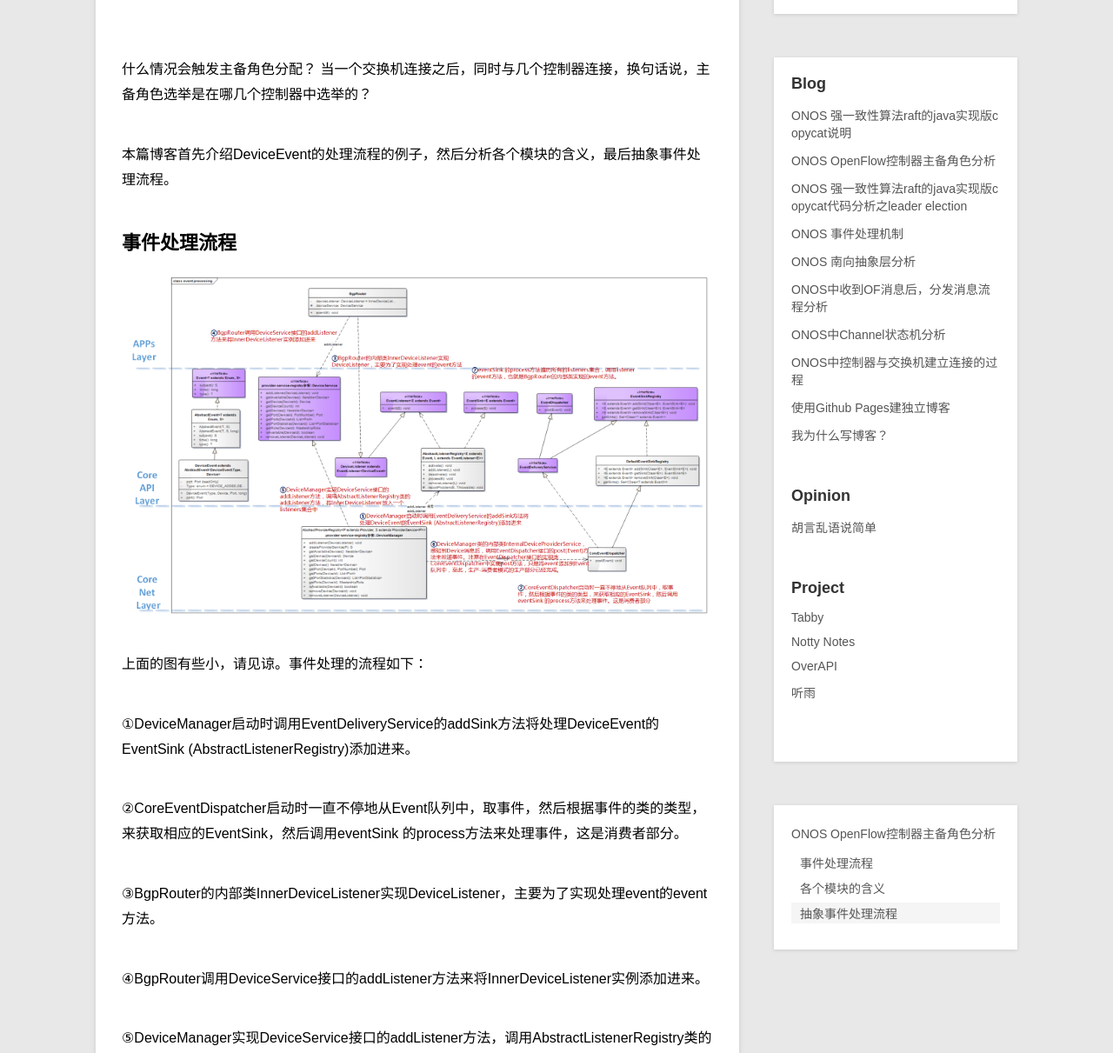
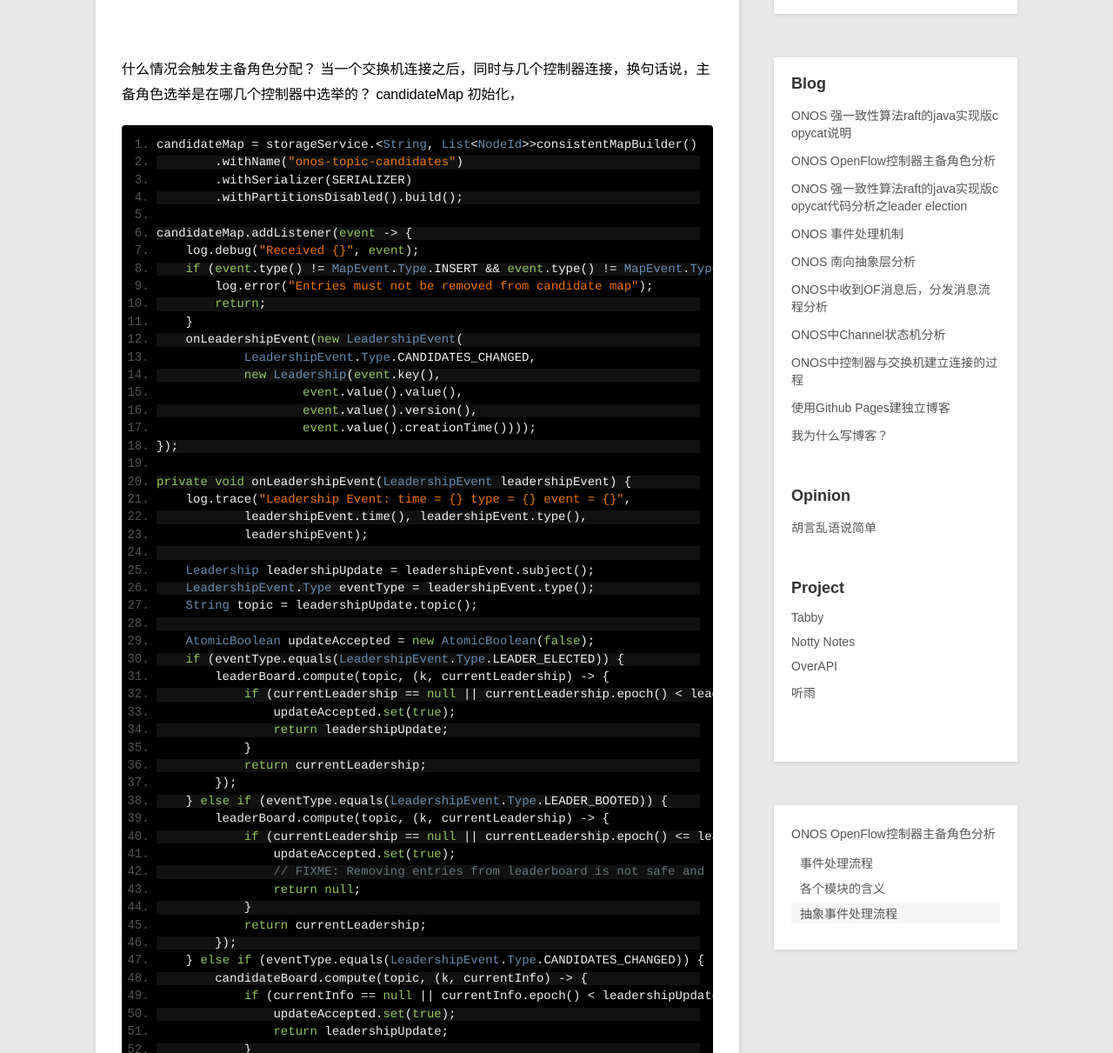
Before and after one commit to KailongLi/kailongli.github.io, a Jekyll site: the page built from _posts/blog/2015-05-01-of-master-slave.md, in a window 1280 px wide and 1400 px high, cut to the strip 189-1400 px from the top of the window. Shown: the whole strip at 87% size. Built offline with Jekyll 4.4.1, drawn with Linux system fonts in a browser that asks for light colours; Markdown is read by kramdown in place of the engine named in the settings; some of the changed text lies outside the part shown.

Commit message:
主备角色

```diff
--- a/_posts/blog/2015-05-01-of-master-slave.md
+++ b/_posts/blog/2015-05-01-of-master-slave.md
@@ -4,8 +4,74 @@ title:      ONOS OpenFlow控制器主备角色分析
 category: blog
 description: 当交换机连接控制器集群后，控制器会进行选举，以便为交换机选举一个Master角色的控制器。
 ---
+
+
 什么情况会触发主备角色分配？
 当一个交换机连接之后，同时与几个控制器连接，换句话说，主备角色选举是在哪几个控制器中选举的？
+candidateMap 初始化，
+
+    candidateMap = storageService.<String, List<NodeId>>consistentMapBuilder()
+            .withName("onos-topic-candidates")
+            .withSerializer(SERIALIZER)
+            .withPartitionsDisabled().build();
+
+    candidateMap.addListener(event -> {
+        log.debug("Received {}", event);
+        if (event.type() != MapEvent.Type.INSERT && event.type() != MapEvent.Type.UPDATE) {
+            log.error("Entries must not be removed from candidate map");
+            return;
+        }
+        onLeadershipEvent(new LeadershipEvent(
+                LeadershipEvent.Type.CANDIDATES_CHANGED,
+                new Leadership(event.key(),
+                        event.value().value(),
+                        event.value().version(),
+                        event.value().creationTime())));
+    });
+
+    private void onLeadershipEvent(LeadershipEvent leadershipEvent) {
+        log.trace("Leadership Event: time = {} type = {} event = {}",
+                leadershipEvent.time(), leadershipEvent.type(),
+                leadershipEvent);
+
+        Leadership leadershipUpdate = leadershipEvent.subject();
+        LeadershipEvent.Type eventType = leadershipEvent.type();
+        String topic = leadershipUpdate.topic();
+
+        AtomicBoolean updateAccepted = new AtomicBoolean(false);
+        if (eventType.equals(LeadershipEvent.Type.LEADER_ELECTED)) {
+            leaderBoard.compute(topic, (k, currentLeadership) -> {
+                if (currentLeadership == null || currentLeadership.epoch() < leadershipUpdate.epoch()) {
+                    updateAccepted.set(true);
+                    return leadershipUpdate;
+                }
+                return currentLeadership;
+            });
+        } else if (eventType.equals(LeadershipEvent.Type.LEADER_BOOTED)) {
+            leaderBoard.compute(topic, (k, currentLeadership) -> {
+                if (currentLeadership == null || currentLeadership.epoch() <= leadershipUpdate.epoch()) {
+                    updateAccepted.set(true);
+                    // FIXME: Removing entries from leaderboard is not safe and should be visited.
+                    return null;
+                }
+                return currentLeadership;
+            });
+        } else if (eventType.equals(LeadershipEvent.Type.CANDIDATES_CHANGED)) {
+            candidateBoard.compute(topic, (k, currentInfo) -> {
+                if (currentInfo == null || currentInfo.epoch() < leadershipUpdate.epoch()) {
+                    updateAccepted.set(true);
+                    return leadershipUpdate;
+                }
+                return currentInfo;
+            });
+        } else {
+            throw new IllegalStateException("Unknown event type.");
+        }
+
+        if (updateAccepted.get()) {
+            eventDispatcher.post(leadershipEvent);
+        }
+    }
 
 本篇博客首先介绍DeviceEvent的处理流程的例子，然后分析各个模块的含义，最后抽象事件处理流程。
 
```
